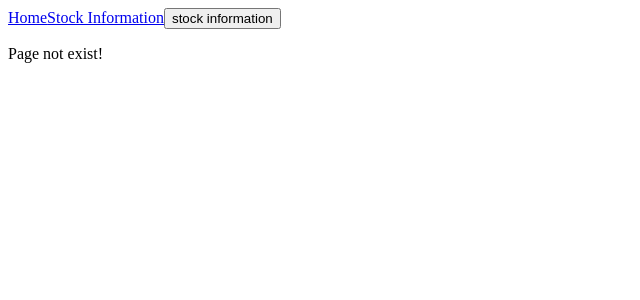
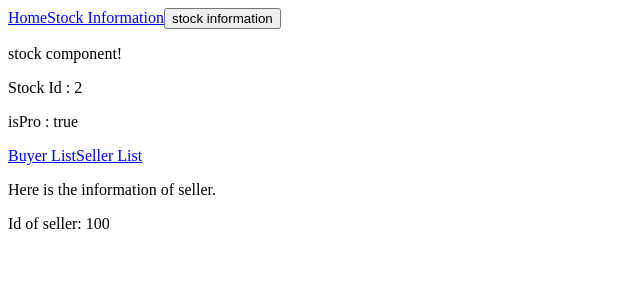
Before and after one commit to LeMueller/angular_router, an Angular app: page /stock/2/seller/100 in a window 1280 px wide. Shown: the top 300 px of the page, without its empty margins (0-640 px from the left). Built offline with nearby package versions, Linux system fonts and the light colour scheme.

Commit message:
Add children router

```diff
--- a/src/app/app.module.ts
+++ b/src/app/app.module.ts
@@ -6,13 +6,17 @@ import { AppComponent } from './app.component';
 import { HomeComponent } from './home/home.component';
 import { StockComponent } from './stock/stock.component';
 import { Code404Component } from './code404/code404.component';
+import { BuyerListComponent } from './buyer-list/buyer-list.component';
+import { SellerListComponent } from './seller-list/seller-list.component';
 
 @NgModule({
   declarations: [
     AppComponent,
     HomeComponent,
     StockComponent,
-    Code404Component
+    Code404Component,
+    BuyerListComponent,
+    SellerListComponent
   ],
   imports: [
     BrowserModule,
--- /dev/null
+++ b/src/app/buyer-list/buyer-list.component.html
@@ -0,0 +1,3 @@
+<p>
+  Here is buyer list
+</p>
--- /dev/null
+++ b/src/app/buyer-list/buyer-list.component.ts
@@ -0,0 +1,15 @@
+import { Component, OnInit } from '@angular/core';
+
+@Component({
+  selector: 'app-buyer-list',
+  templateUrl: './buyer-list.component.html',
+  styleUrls: ['./buyer-list.component.css']
+})
+export class BuyerListComponent implements OnInit {
+
+  constructor() { }
+
+  ngOnInit() {
+  }
+
+}
--- /dev/null
+++ b/src/app/seller-list/seller-list.component.html
@@ -0,0 +1,6 @@
+<p>
+  Here is the information of seller.
+</p>
+<p>
+  Id of seller: {{ sellerId  }}
+</p>
--- /dev/null
+++ b/src/app/seller-list/seller-list.component.ts
@@ -0,0 +1,19 @@
+import { Component, OnInit } from '@angular/core';
+import { ActivatedRoute } from '@angular/router';
+
+@Component({
+  selector: 'app-seller-list',
+  templateUrl: './seller-list.component.html',
+  styleUrls: ['./seller-list.component.css']
+})
+export class SellerListComponent implements OnInit {
+
+  private sellerId: number;
+
+  constructor(private routeInfo: ActivatedRoute) { }
+
+  ngOnInit() {
+    this.sellerId = this.routeInfo.snapshot.params["id"];
+  }
+
+}
--- a/src/app/stock/stock.component.html
+++ b/src/app/stock/stock.component.html
@@ -9,3 +9,7 @@
 <p>
   isPro : {{isPro}}
 </p>
+
+<a [routerLink]="['./']">Buyer List</a>
+<a [routerLink]="['./seller', 100]">Seller List</a>
+<router-outlet></router-outlet>
```
Also changed, not shown: src/app/app-routing.module.ts (+6 -1 lines), src/app/buyer-list/buyer-list.component.css (added), src/app/seller-list/seller-list.component.css (added), 2 other files (tests, documents, lock files or other folders).
